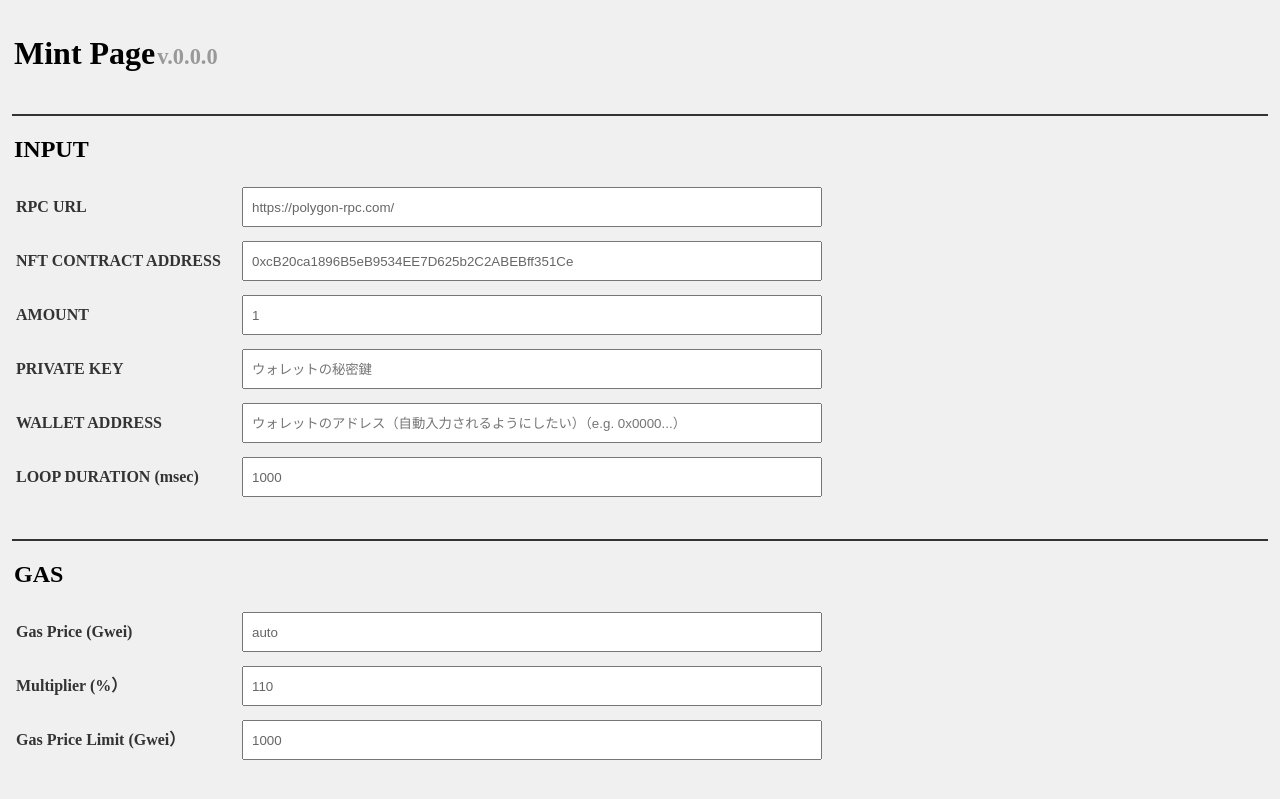
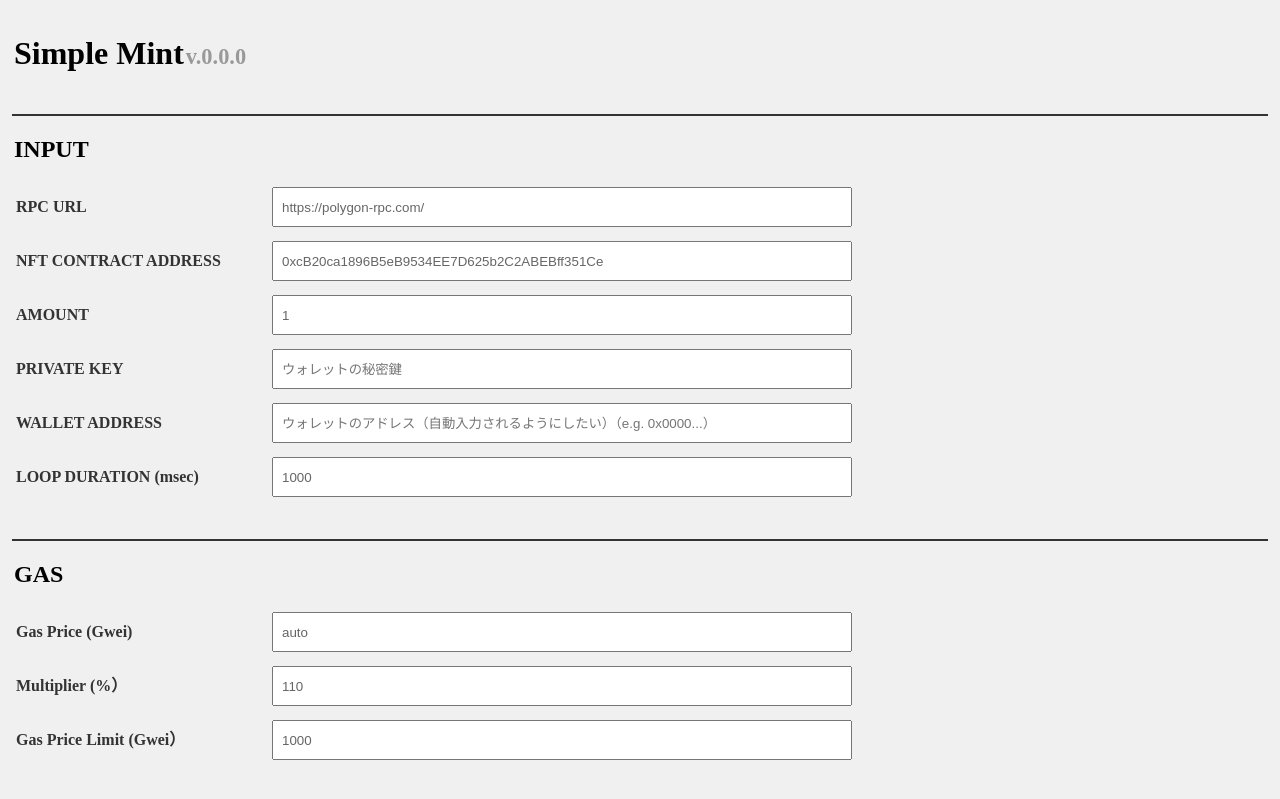
Before and after one commit to kscc2022/SimpleMint, a plain HTML site: page index.html in a window 1280 px wide. Shown: the top 799 px of the page. Drawn offline with Linux system fonts and the light colour scheme; a script that the page names is missing.

Commit message:
updated style

```diff
--- a/index.css
+++ b/index.css
@@ -16,7 +16,7 @@ div {
 }
 
 label {
-  width: 220px;
+  width: 250px;
   display: inline-block;
   font-weight: bolder;
   color: #333;
--- a/index.html
+++ b/index.html
@@ -7,11 +7,11 @@
     <meta http-equiv="Cache-Control" content="no-store">
     <script type="text/javascript" src="https://cdn.jsdelivr.net/gh/ethereum/web3.js/dist/web3.min.js"></script>
     <script type="text/javascript" src="./index.js?version=1"></script>
-    <link href='index.css' rel='stylesheet'>
+    <link href='index.css?version=1' rel='stylesheet'>
   </head>
   <body>
 
-    <h1>Mint Page<span id="version">v.0.0.0</span></h1>
+    <h1>Simple Mint<span id="version">v.0.0.0</span></h1>
 
     <h2>INPUT</h2>
     <div>
```
